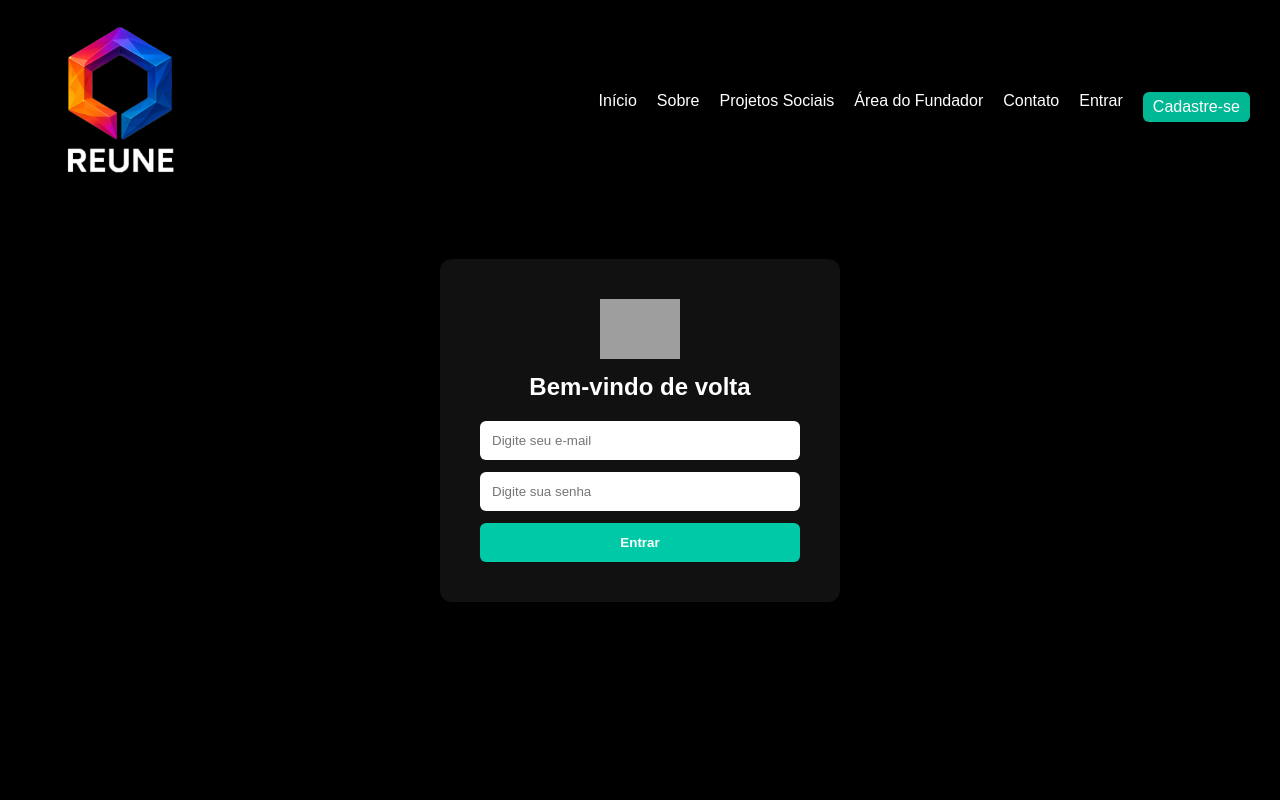
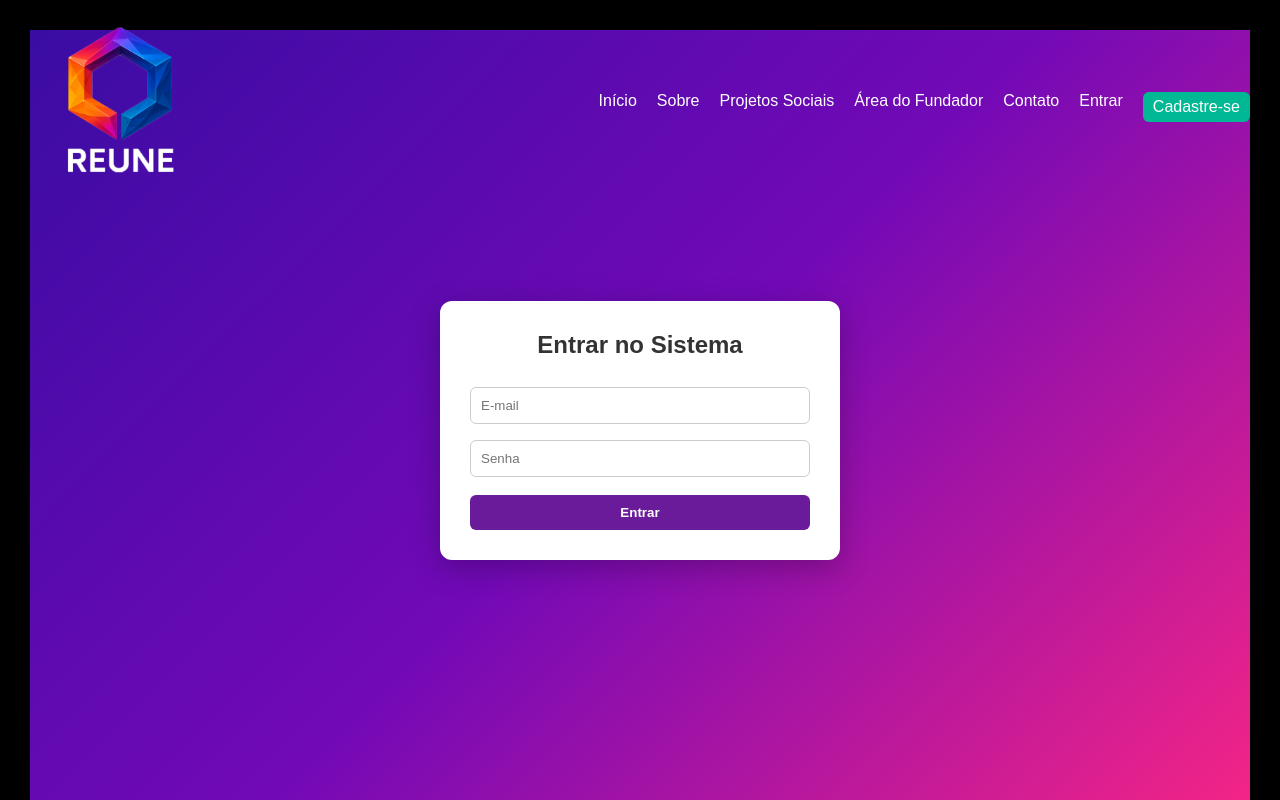
Before and after one commit to caiowesleyra/site-grupo-reune, a React (Create React App) app: page /login in a window 1280 px wide. Built offline with nearby package versions, Linux system fonts and the light colour scheme; grey boxes are pictures that could not be loaded.

Commit message:
✅ Correção de redirecionamento após login

```diff
--- a/src/pages/Login.js
+++ b/src/pages/Login.js
@@ -1,6 +1,6 @@
 import React, { useEffect, useState } from "react";
+import axios from "axios";
 import { useNavigate } from "react-router-dom";
-import axios from "axios";
 
 function Login() {
   const [email, setEmail] = useState("");
@@ -14,106 +14,102 @@ function Login() {
     setTimeout(() => setShowCard(true), 100);
   }, []);
 
-  const handleLogin = async () => {
-    console.log("🔍 handleLogin foi chamado");
+  const handleLogin = async (e) => {
+    e.preventDefault();
     setErro("");
     setCarregando(true);
 
     try {
-      const resposta = await axios.post(
-        "https://grupo-reune-backend-production-14b5.up.railway.app/api/login",
-        { email, senha }
-      );
+      const resposta = await axios.post("https://grupo-reune-backend.onrender.com/api/login", {
+        email,
+        senha,
+      });
 
-      console.log("✅ Resposta do backend:", resposta.data);
-
-      setCarregando(false);
-
-      // ✅ Chave corrigida para 'usuario' (antes estava 'usuarioLogado')
       localStorage.setItem("usuario", JSON.stringify(resposta.data.usuario));
 
-      // Redireciona para o painel do backoffice
-      window.location.href = `https://painel.gruporeune.com?usuario=${encodeURIComponent(JSON.stringify(resposta.data.usuario))}`;
-    } catch (erro) {
-      console.error("❌ Erro no login:", erro);
+      // ✅ Redireciona para o painel com dados na URL
+      const usuarioParam = encodeURIComponent(JSON.stringify(resposta.data.usuario));
+      window.location.href = `https://painel.gruporeune.com/?usuario=${usuarioParam}`;
+    } catch (err) {
+      setErro("Email ou senha incorretos.");
+    } finally {
       setCarregando(false);
-      setErro("Email ou senha inválidos.");
     }
   };
 
   return (
-    <div style={{
+    <div
+      style={{
         minHeight: "100vh",
+        background: "linear-gradient(135deg, #3A0CA3, #7209B7, #F72585)",
         display: "flex",
+        justifyContent: "center",
         alignItems: "center",
-      justifyContent: "center",
-      background: "#000",
-      color: "#fff",
-      fontFamily: "Poppins, sans-serif",
-    }}>
-      <div style={{
-        background: "#111",
+      }}
+    >
+      {showCard && (
+        <div
+          style={{
+            background: "#fff",
+            padding: "30px",
             borderRadius: "12px",
-        padding: "40px",
+            boxShadow: "0px 8px 30px rgba(0, 0, 0, 0.25)",
             width: "100%",
             maxWidth: "400px",
-        boxShadow: "0 0 20px rgba(0,0,0,0.5)",
-        transform: showCard ? "translateY(0)" : "translateY(50px)",
-        opacity: showCard ? 1 : 0,
-        transition: "all 0.5s ease",
-      }}>
-        <div style={{ textAlign: "center", marginBottom: "20px" }}>
-          <img src="/logo.png" alt="REUNE" style={{ width: "80px", marginBottom: "10px" }} />
-          <h2>Bem-vindo de volta</h2>
-        </div>
-
+            textAlign: "center",
+          }}
+        >
+          <h2 style={{ marginBottom: "20px", color: "#333" }}>Entrar no Sistema</h2>
+          {erro && <p style={{ color: "red", marginBottom: "10px" }}>{erro}</p>}
+          <form onSubmit={handleLogin}>
             <input
               type="email"
-          placeholder="Digite seu e-mail"
+              placeholder="E-mail"
               value={email}
               onChange={(e) => setEmail(e.target.value)}
+              required
               style={{
                 width: "100%",
-            padding: "12px",
-            marginBottom: "12px",
+                padding: "10px",
+                margin: "8px 0",
+                border: "1px solid #ccc",
                 borderRadius: "6px",
-            border: "none",
-            outline: "none",
               }}
             />
             <input
               type="password"
-          placeholder="Digite sua senha"
+              placeholder="Senha"
               value={senha}
               onChange={(e) => setSenha(e.target.value)}
+              required
               style={{
                 width: "100%",
-            padding: "12px",
-            marginBottom: "12px",
+                padding: "10px",
+                margin: "8px 0",
+                border: "1px solid #ccc",
                 borderRadius: "6px",
-            border: "none",
-            outline: "none",
               }}
             />
-        {erro && <p style={{ color: "#ff4d4f", marginBottom: "10px" }}>{erro}</p>}
             <button
-          onClick={handleLogin}
+              type="submit"
               disabled={carregando}
               style={{
                 width: "100%",
-            padding: "12px",
-            backgroundColor: "#00C9A7",
+                padding: "10px",
+                backgroundColor: "#6a1b9a",
+                color: "white",
                 border: "none",
                 borderRadius: "6px",
-            color: "#fff",
+                cursor: "pointer",
                 fontWeight: "bold",
-            cursor: "pointer",
-            transition: "0.3s",
+                marginTop: "10px",
               }}
             >
               {carregando ? "Entrando..." : "Entrar"}
             </button>
+          </form>
         </div>
+      )}
     </div>
   );
 }
```
Lines whose indentation alone changed are shown as unchanged.
